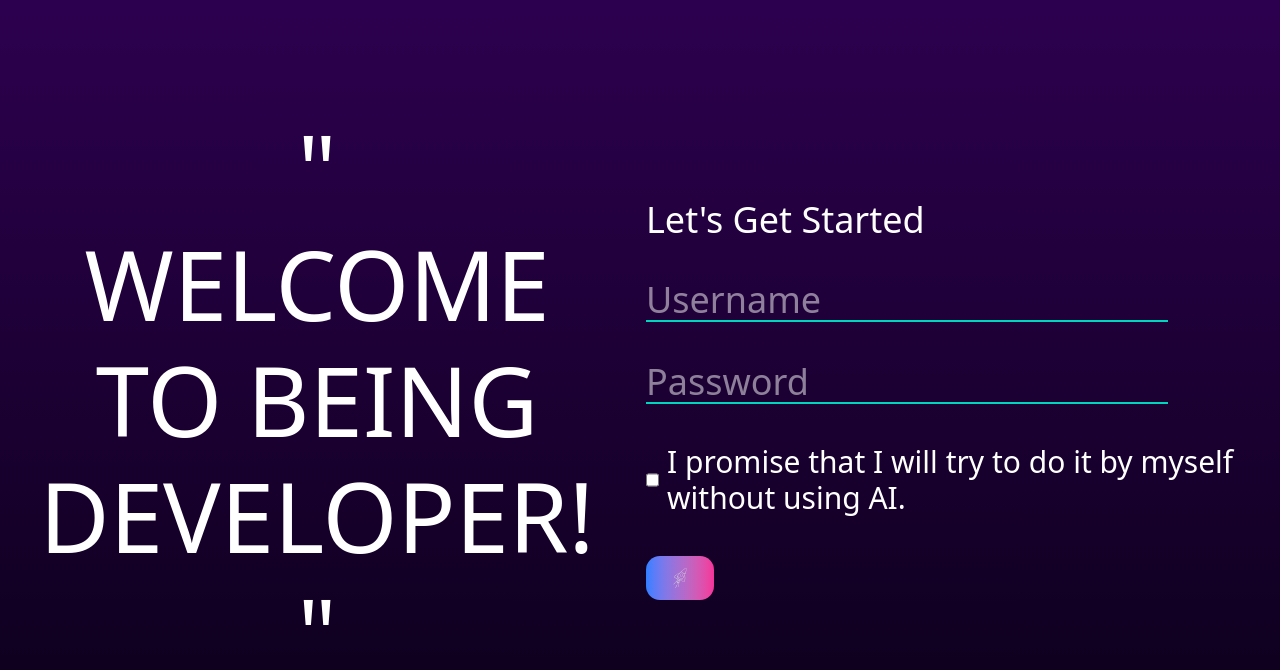
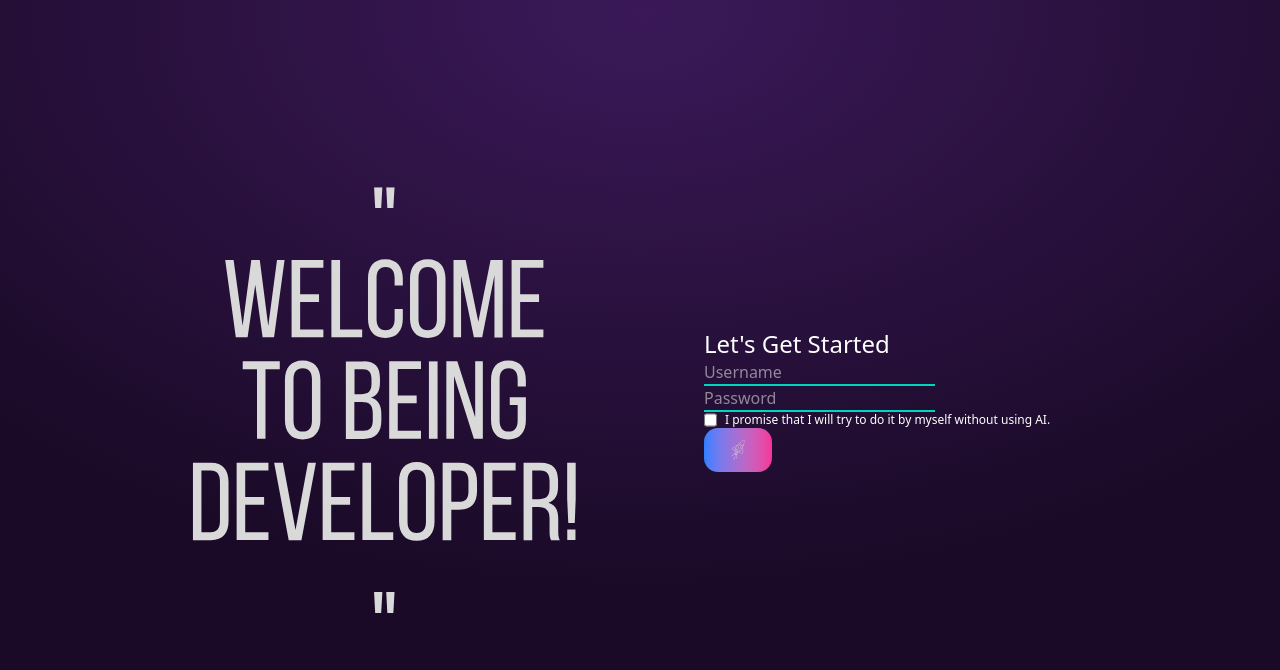
Before and after one commit to KonJengz/quiz_codecamp_web, a React (Vite) app: page /login in a window 1280 px wide. Shown: the top 670 px of the page. Built offline with nearby package versions, Linux system fonts and the light colour scheme.

Commit message:
update login

```diff
--- a/src/App.css
+++ b/src/App.css
@@ -5,7 +5,9 @@
 
 body {
   /* background: linear-gradient(to bottom, #090016, #2d004f); */
-  background: linear-gradient(to bottom, #2d004f, #090016);
+  /* background: linear-gradient(to bottom, #2d004f, #090016); */
+
+  background: radial-gradient(98.42% 98.42% at 50% 1.58%, #3B1959 0%, #1A0A27 72.5%);
   min-height: 100vh;
   color: white;
 }
--- /dev/null
+++ b/src/icons/Welcome.jsx
@@ -0,0 +1,128 @@
+function Welcome(props) {
+  return (
+    <svg
+      {...props}
+      viewBox="0 0 458 508"
+      fill="none"
+      xmlns="http://www.w3.org/2000/svg"
+    >
+      <g clip-path="url(#clip0_2128_138)">
+        <path
+          d="M227.05 0.19043L225.621 25.1466H218.475L217.155 0.19043H227.05ZM241.562 0.19043L240.133 25.1466H232.987L231.667 0.19043H241.562Z"
+          fill="#D9D9D9"
+        />
+        <path
+          d="M227.05 483.043L225.621 507.999H218.475L217.155 483.043H227.05ZM241.562 483.043L240.133 507.999H232.987L231.667 483.043H241.562Z"
+          fill="#D9D9D9"
+        />
+        <path
+          d="M66.3187 179.282H52.2465L39.6035 86.9326H49.608L60.382 165.539L70.7163 87.0426H80.8307L90.9451 165.649L101.389 86.9326H110.404L97.8713 179.282H84.2388L75.4437 116.616L66.3187 179.282Z"
+          fill="#D9D9D9"
+        />
+        <path
+          d="M151.522 127.829V137.064H128.984V169.936H156.689V179.281H118.76V87.042H156.689V96.3868H128.984V127.939H151.522V127.829Z"
+          fill="#D9D9D9"
+        />
+        <path
+          d="M166.254 179.281V87.042H176.588V169.936H202.974V179.281H166.364H166.254Z"
+          fill="#D9D9D9"
+        />
+        <path
+          d="M251.456 109.25V117.495H241.672V108.7C241.672 100.345 238.374 95.3976 230.898 95.3976C223.422 95.3976 220.124 100.455 220.124 108.7V157.513C220.124 165.759 223.532 170.816 230.898 170.816C238.264 170.816 241.672 165.759 241.672 157.513V145.53H251.456V156.964C251.456 170.926 244.86 180.161 230.568 180.161C216.276 180.161 209.899 170.926 209.899 156.964V109.25C209.899 95.2876 216.496 86.0527 230.568 86.0527C244.64 86.0527 251.456 95.2876 251.456 109.25Z"
+          fill="#D9D9D9"
+        />
+        <path
+          d="M260.032 109.25C260.032 95.1777 267.068 86.0527 281.141 86.0527C295.213 86.0527 302.359 95.1777 302.359 109.25V156.964C302.359 170.926 295.323 180.161 281.141 180.161C266.958 180.161 260.032 170.926 260.032 156.964V109.25ZM270.147 157.513C270.147 165.979 273.665 170.816 281.141 170.816C288.616 170.816 292.134 165.979 292.134 157.513V108.7C292.134 100.345 288.726 95.3976 281.141 95.3976C273.555 95.3976 270.147 100.455 270.147 108.7V157.513Z"
+          fill="#D9D9D9"
+        />
+        <path
+          d="M346.114 179.171H336.219L320.938 105.732V179.281H311.923V87.042H326.325L341.496 160.701L356.118 87.042H370.52V179.391H360.736V105.182L346.114 179.281V179.171Z"
+          fill="#D9D9D9"
+        />
+        <path
+          d="M413.946 127.829V137.064H391.409V169.936H419.114V179.281H381.185V87.042H419.114V96.3868H391.409V127.939H413.946V127.829Z"
+          fill="#D9D9D9"
+        />
+        <path
+          d="M77.5328 300.215V217.32H60.4922V207.976H104.688V217.32H87.6472V300.215H77.5328Z"
+          fill="#D9D9D9"
+        />
+        <path
+          d="M110.845 230.184C110.845 216.111 117.881 206.986 131.953 206.986C146.025 206.986 153.171 216.111 153.171 230.184V277.897C153.171 291.859 146.135 301.094 131.953 301.094C117.771 301.094 110.845 291.859 110.845 277.897V230.184ZM121.069 278.447C121.069 286.912 124.587 291.749 132.063 291.749C139.539 291.749 143.057 286.912 143.057 278.447V229.634C143.057 221.278 139.649 216.331 132.063 216.331C124.477 216.331 121.069 221.388 121.069 229.634V278.447Z"
+          fill="#D9D9D9"
+        />
+        <path
+          d="M204.183 207.976C218.585 207.976 224.192 214.792 224.192 228.424V232.822C224.192 242.606 221.444 248.653 213.418 251.182C222.433 253.71 225.841 260.856 225.841 270.971V278.776C225.841 292.629 219.135 300.434 204.733 300.434H183.515V208.086H204.183V207.976ZM201.655 247.114C209.79 247.114 214.078 244.475 214.078 234.801V229.414C214.078 221.278 211.329 217.32 203.963 217.32H193.849V247.114H201.765H201.655ZM204.623 290.87C212.099 290.87 215.617 286.912 215.617 278.337V270.201C215.617 259.867 211.549 256.459 202.644 256.459H193.629V290.87H204.623Z"
+          fill="#D9D9D9"
+        />
+        <path
+          d="M267.947 248.763V257.998H245.41V290.869H273.115V300.214H235.186V207.865H273.115V217.21H245.41V248.763H267.947Z"
+          fill="#D9D9D9"
+        />
+        <path
+          d="M292.904 207.976V300.325H282.569V207.976H292.904Z"
+          fill="#D9D9D9"
+        />
+        <path
+          d="M312.583 300.214H303.348V207.865H316.43L337.759 274.598V207.865H346.884V300.214H336.219L312.583 225.565V300.214Z"
+          fill="#D9D9D9"
+        />
+        <path
+          d="M398.226 230.184V238.099H388.441V229.634C388.441 221.278 385.143 216.331 377.667 216.331C370.191 216.331 366.893 221.388 366.893 229.634V278.447C366.893 286.692 370.301 291.749 377.667 291.749C385.033 291.749 388.441 286.692 388.441 278.447V259.977H378.987V250.742H398.226V277.897C398.226 291.859 391.63 301.094 377.338 301.094C363.045 301.094 356.669 291.859 356.669 277.897V230.184C356.669 216.221 363.265 206.986 377.338 206.986C391.41 206.986 398.226 216.221 398.226 230.184Z"
+          fill="#D9D9D9"
+        />
+        <path
+          d="M22.5633 328.908C36.9653 328.908 43.5617 337.593 43.5617 351.885V398.39C43.5617 412.462 36.9653 421.257 22.5633 421.257H0.905273V328.908H22.5633ZM22.3434 411.802C29.7093 411.802 33.3373 407.185 33.3373 398.72V351.226C33.3373 342.761 29.8193 338.143 22.2335 338.143H11.2396V411.692H22.4534L22.3434 411.802Z"
+          fill="#D9D9D9"
+        />
+        <path
+          d="M85.9982 369.696V378.931H63.4607V411.803H91.1653V421.148H53.2363V328.799H91.1653V338.144H63.4607V369.696H85.9982Z"
+          fill="#D9D9D9"
+        />
+        <path
+          d="M108.426 328.908L123.487 409.164L138.329 328.908H147.784L130.523 421.257H115.352L97.9814 328.908H108.426Z"
+          fill="#D9D9D9"
+        />
+        <path
+          d="M188.571 369.696V378.931H166.034V411.803H193.739V421.148H155.81V328.799H193.739V338.144H166.034V369.696H188.571Z"
+          fill="#D9D9D9"
+        />
+        <path
+          d="M203.304 421.148V328.799H213.638V411.693H240.023V421.038H203.414L203.304 421.148Z"
+          fill="#D9D9D9"
+        />
+        <path
+          d="M246.949 351.116C246.949 337.044 253.985 327.919 268.058 327.919C282.13 327.919 289.276 337.044 289.276 351.116V398.83C289.276 412.792 282.24 422.027 268.058 422.027C253.875 422.027 246.949 412.792 246.949 398.83V351.116ZM257.064 399.379C257.064 407.845 260.582 412.682 268.058 412.682C275.533 412.682 279.051 407.845 279.051 399.379V350.566C279.051 342.211 275.643 337.264 268.058 337.264C260.472 337.264 257.064 342.321 257.064 350.566V399.379Z"
+          fill="#D9D9D9"
+        />
+        <path
+          d="M319.289 328.908C333.801 328.908 339.958 337.483 339.958 351.446V362.55C339.958 377.172 333.141 384.867 318.409 384.867H309.284V421.257H298.95V328.908H319.069H319.289ZM318.409 375.522C326.105 375.522 329.733 372.004 329.733 363.099V350.786C329.733 342.321 326.655 338.143 319.179 338.143H309.284V375.413H318.409V375.522Z"
+          fill="#D9D9D9"
+        />
+        <path
+          d="M380.855 369.696V378.931H358.317V411.803H386.022V421.148H348.093V328.799H386.022V338.144H358.317V369.696H380.855Z"
+          fill="#D9D9D9"
+        />
+        <path
+          d="M416.036 328.908C430.548 328.908 436.595 336.274 436.595 350.017V357.492C436.595 367.607 433.077 373.983 425.161 376.512C433.626 379.04 436.815 385.857 436.815 395.751V410.153C436.815 414.221 436.925 418.069 438.684 421.257H428.239C427.03 418.619 426.48 416.2 426.48 410.043V395.531C426.48 385.087 421.643 381.789 413.068 381.789H405.812V421.257H395.478V328.908H416.036ZM413.398 372.334C421.533 372.334 426.48 369.696 426.48 359.691V350.896C426.48 342.541 423.402 338.253 415.816 338.253H405.812V372.444H413.508L413.398 372.334Z"
+          fill="#D9D9D9"
+        />
+        <path
+          d="M447.479 372.225V328.799H457.813V372.225L456.494 400.699H448.798L447.479 372.225ZM457.483 408.395V421.148H447.588V408.395H457.483Z"
+          fill="#D9D9D9"
+        />
+      </g>
+      <defs>
+        <clipPath id="clip0_2128_138">
+          <rect
+            width="456.907"
+            height="507.809"
+            fill="white"
+            transform="translate(0.905273 0.19043)"
+          />
+        </clipPath>
+      </defs>
+    </svg>
+  );
+}
+export default Welcome;
--- a/src/pages/LoginPage.jsx
+++ b/src/pages/LoginPage.jsx
@@ -1,38 +1,43 @@
-import React from 'react'
-import Button from '../components/Button'
+import React, { useState } from "react";
+import Button from "../components/Button";
+import Welcome from "../icons/Welcome";
 
 function LoginPage() {
+  const [input, setInput] = useState();
   return (
-        <div className='flex justify-center items-center min-h-screen w-full h-full gap-3 text-4xl'>
-            <div className='text-8xl flex flex-col justify-center text-center flex-1/2 gap-5'>
-                <h1>"</h1>
-                <h1>WELCOME</h1>
-                <h1>TO BEING</h1>
-                <h1>DEVELOPER!</h1>
-                <h1>"</h1>
+    <div className="flex justify-center items-center min-h-screen gap-32">
+      <div className="">
+        <Welcome className="w-96" />
       </div>
-            <div className=' flex flex-col justify-between  gap-10 flex-1/2'>
+
+      <div className="w-96">
+        <h1 className="text-2xl">Let's Get Started</h1>
         <div>
-                    <h1>Let's Get Started</h1>
+          <input
+            type="text"
+            placeholder="Username"
+            className="border-b-2 border-y-teal-400"
+          />
         </div>
         <div>
-
-                    <input type="text" placeholder='Username' className='border-b-2 border-y-teal-400' />
+          <input
+            type="password"
+            placeholder="Password"
+            className="border-b-2 border-y-teal-400"
+          />
         </div>
-                <div>
-
-                    <input type="password" placeholder='Password' className='border-b-2 border-y-teal-400' />
-                </div>
-                <div className='flex gap-2'>
+        <div className="flex gap-2">
           <input type="checkbox" />
-                    <h1 className='text-3xl'>I promise that I will try to do it by myself without using AI.</h1>
+          <h1 className="text-xs">
+            I promise that I will try to do it by myself without using AI.
+          </h1>
         </div>
         <div>
           <Button />
         </div>
       </div>
     </div>
-    )
+  );
 }
 
-export default LoginPage
+export default LoginPage;
```
Also changed, not shown: 1 other file (tests, documents, lock files or other folders). Lines whose indentation alone changed are shown as unchanged.
